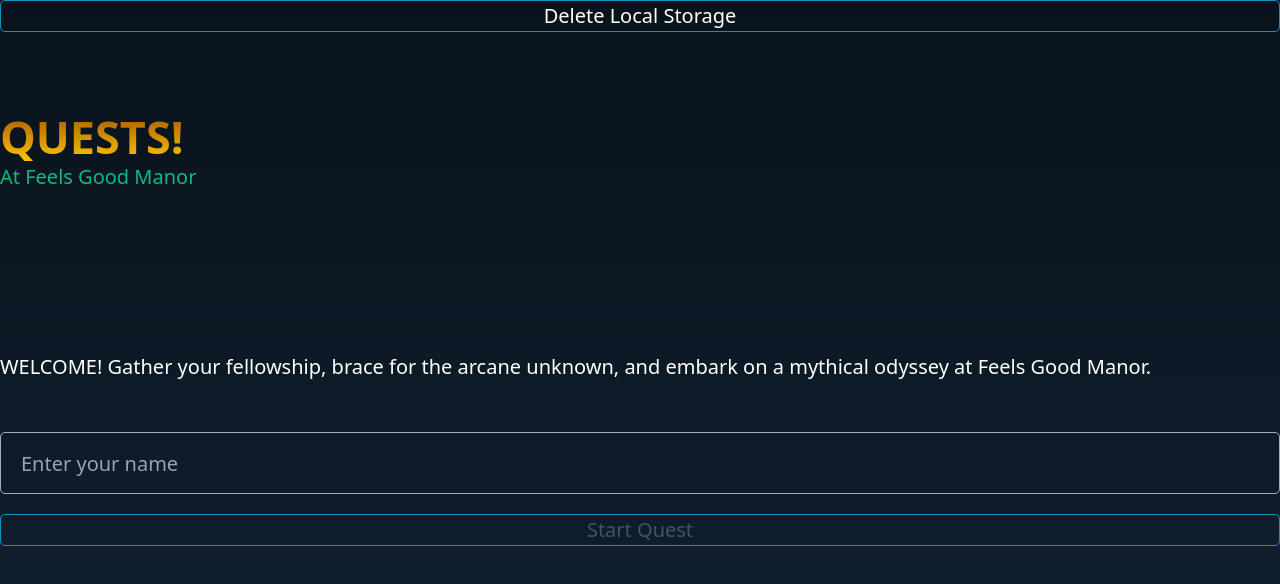
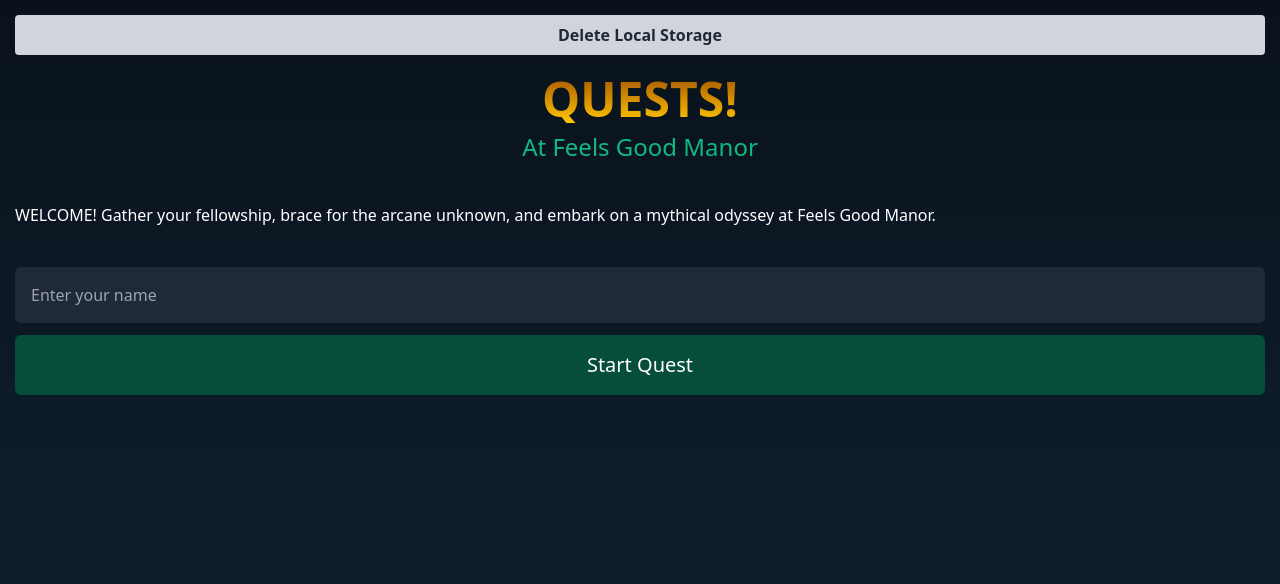
Before and after one commit to jeffreyruoss/jquest, a website: page index.html in a window 1280 px wide. Drawn offline with nearby package versions, Linux system fonts and the light colour scheme.

Commit message:
Style chanages. Remove picocss.

```diff
--- a/app.js
+++ b/app.js
@@ -109,6 +109,7 @@ document.addEventListener('DOMContentLoaded', () => {
     const isDev = urlParams.get('dev') === '1';
     if (window.location.hostname === 'localhost' || isDev) {
       const deleteLocalStorageButton = document.createElement('button');
+      deleteLocalStorageButton.classList.add('bg-gray-300', 'hover:bg-gray-400', 'text-gray-800', 'font-bold', 'py-2', 'px-4', 'rounded', 'w-full');
       deleteLocalStorageButton.id = 'delete-local-storage';
       deleteLocalStorageButton.textContent = 'Delete Local Storage';
       document.body.prepend(deleteLocalStorageButton);
--- a/css/style.css
+++ b/css/style.css
@@ -1,4 +1,5 @@
 body {
+  padding: 15px;
   color: #fff;
   background:
     linear-gradient(#0007, #0000),
@@ -10,6 +11,10 @@ body {
 
 h1, h2, h3 {
   color: #fff;
+}
+
+button {
+  border: none !important;
 }
 
 .quest-heading {
--- a/index.html
+++ b/index.html
@@ -4,25 +4,27 @@
     <meta charset="UTF-8">
     <meta name="viewport" content="width=device-width, initial-scale=1.0">
     <title>Quests at Feels Good Manor</title>
-    <link rel="stylesheet" href="https://cdn.jsdelivr.net/npm/@picocss/pico@1/css/pico.min.css">
+    <!-- <link rel="stylesheet" href="https://cdn.jsdelivr.net/npm/@picocss/pico@1/css/pico.min.css"> -->
     <link rel="stylesheet" href="https://cdnjs.cloudflare.com/ajax/libs/tailwindcss/2.0.2/tailwind.min.css">
     <link rel="stylesheet" href="css/style.css">
     <link rel="icon" type="image/svg+xml" href="/img/favicon.webp">
 </head>
 <body>
-    <header class="container">
-      <h1 class="quest-heading text-4xl font-bold uppercase">Quests!</h1>
-      <h2 class="text-green-500">At Feels Good Manor</h2>
+    <header class="container py-5">
+      <h1 class="quest-heading text-5xl font-bold uppercase mb-2 text-center">Quests!</h1>
+      <h2 class="text-green-500 text-2xl text-center">At Feels Good Manor</h2>
     </header>
 
-    <main class="container">
+    <main class="container py-5">
       <div class="firework-container"></div>
       <div class="firework-container"></div>
       <div class="firework-container"></div>
       <div id="messages" class="mb-10"></div>
         <form id="user-form">
-          <input id="user-name" type="text" placeholder="Enter your name" required />
-          <button type="submit">Start Quest</button>
+            <input id="user-name" type="text" placeholder="Enter your name" required class="bg-gray-800 text-gray-100 rounded-md py-4 px-4 w-full mb-3" />
+            <button class="py-2 px-4 text-xl bg-green-900 rounded-md py-4 px-4 w-full">
+            Start Quest
+          </button>
         </form>
         <div class="quests-container hidden">
           <h2 class="text-2xl mb-2">Quests</h2>
```
